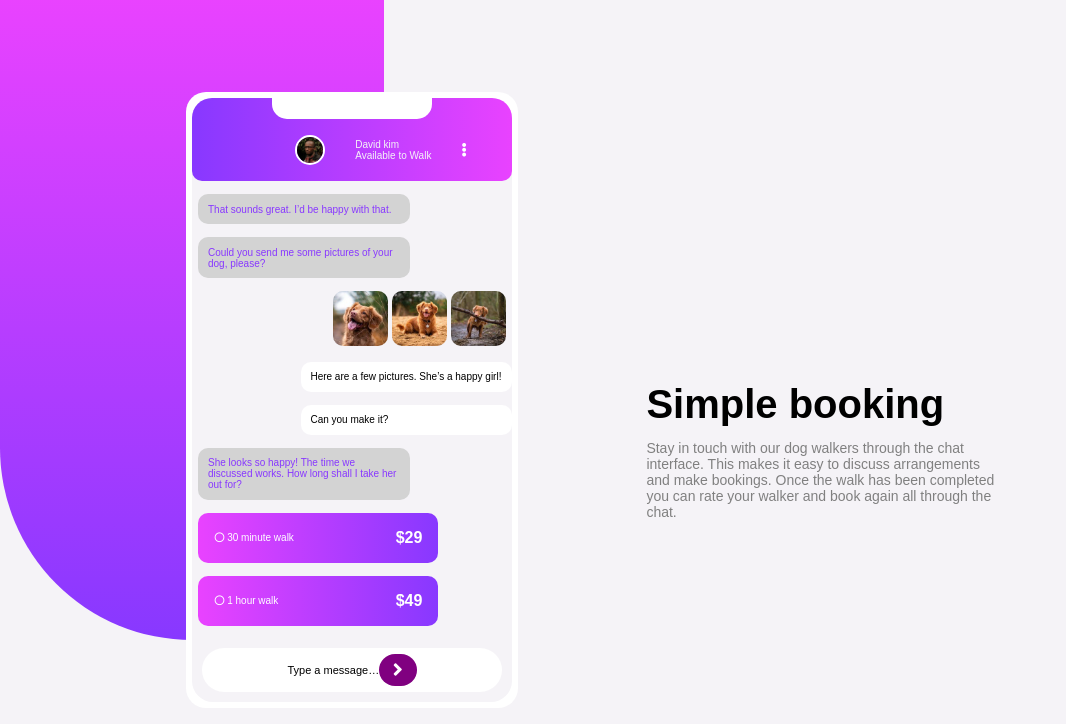
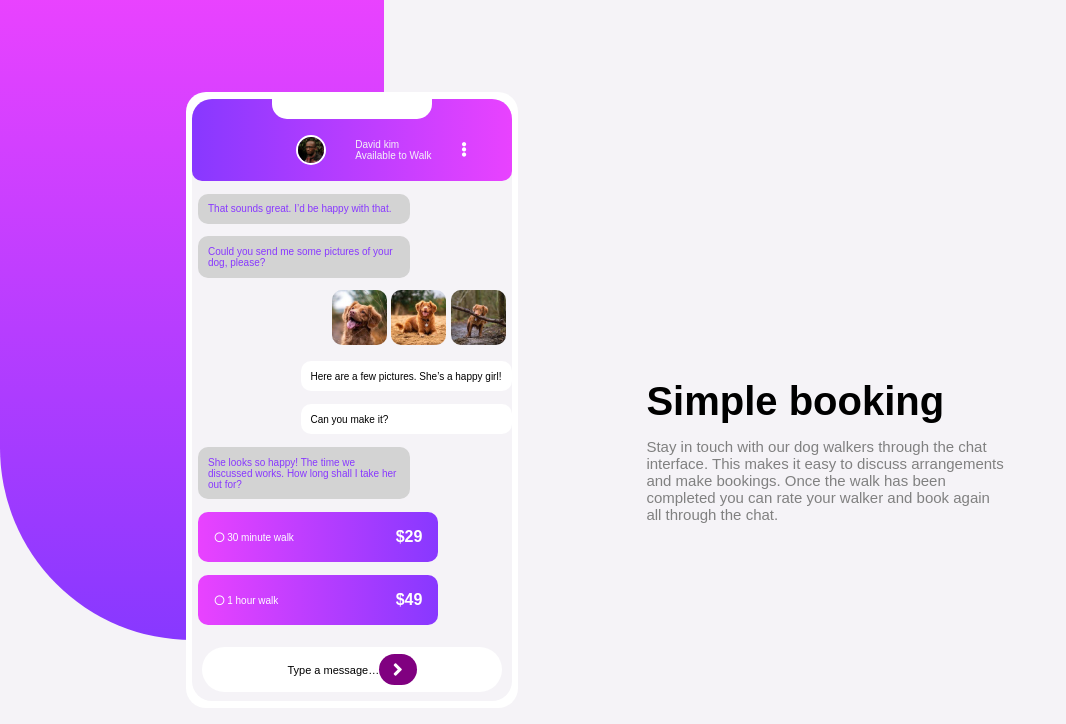
Before and after one commit to davidmurage/chat-app-css, a plain HTML site: page index.html in a window 1280 px wide. Shown: the whole page, without its empty margins (0-1066 px from the left). Drawn offline with Linux system fonts and the light colour scheme.

Commit message:
Update style.css

```diff
--- a/style.css
+++ b/style.css
@@ -5,7 +5,7 @@
 }
 
 body{
-    font-size: 14px;
+    font-size: 15px;
     font-family: 'Rubik', sans-serif;
     background-color: hsl(270, 20%, 96%);
 }
@@ -26,7 +26,7 @@ section{
 }
 
 .message{
-    border-radius: 21px;
+    border-radius: 20px;
     background-color: hsl(270, 20%, 96%);
     color: white;
 }
@@ -41,7 +41,7 @@ section{
     background-color: white;
     width: 50%;
     margin: auto;
-    height: 21px;
+    height: 20px;
     border-radius: 0px 0px 15px 15px;
 }
 
@@ -62,7 +62,7 @@ section{
 }
 
 .leftpart img{
-    border-radius: 21px;
+    border-radius: 20px;
     border: 2px solid white;
     width: 26px;
 }
```
